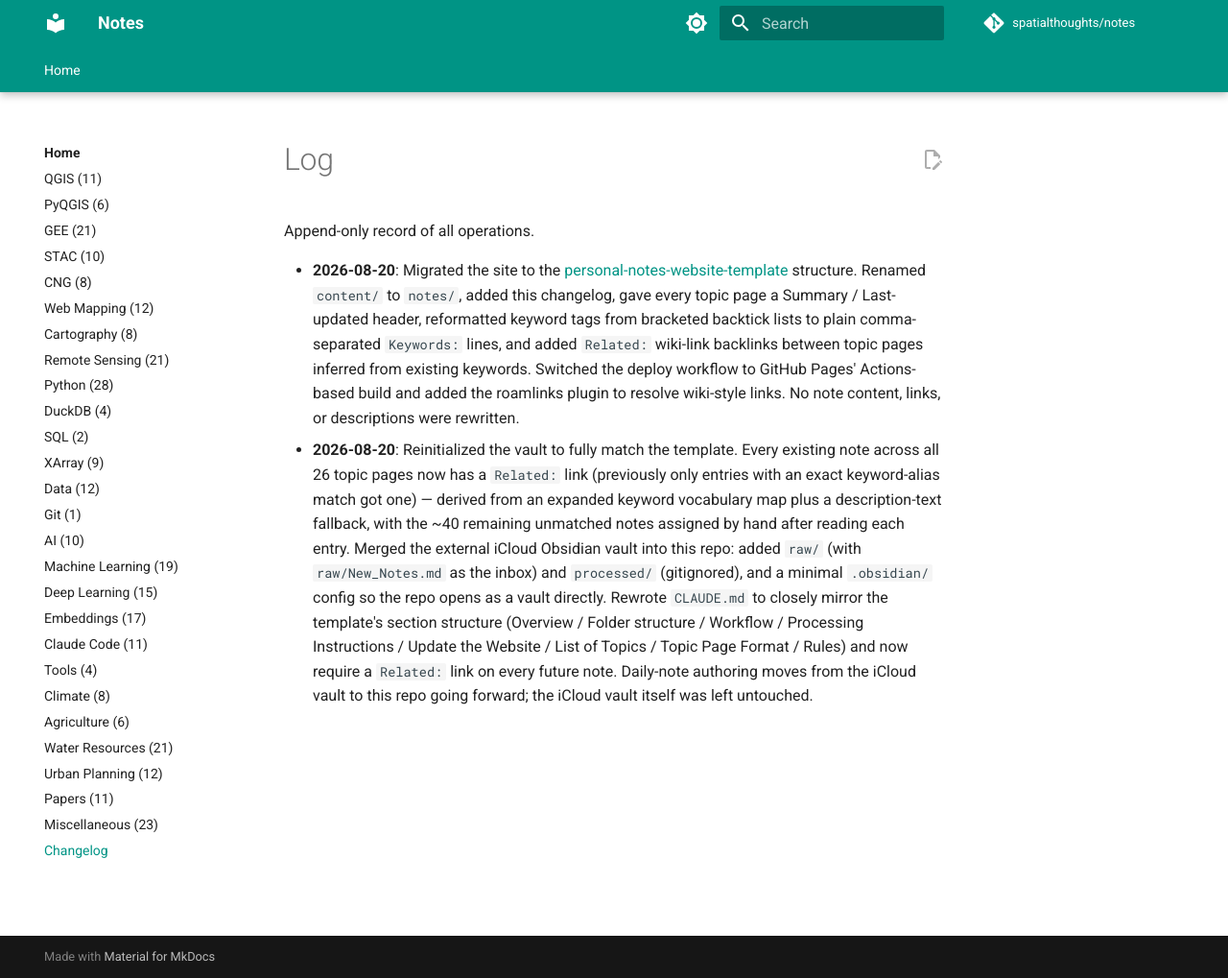
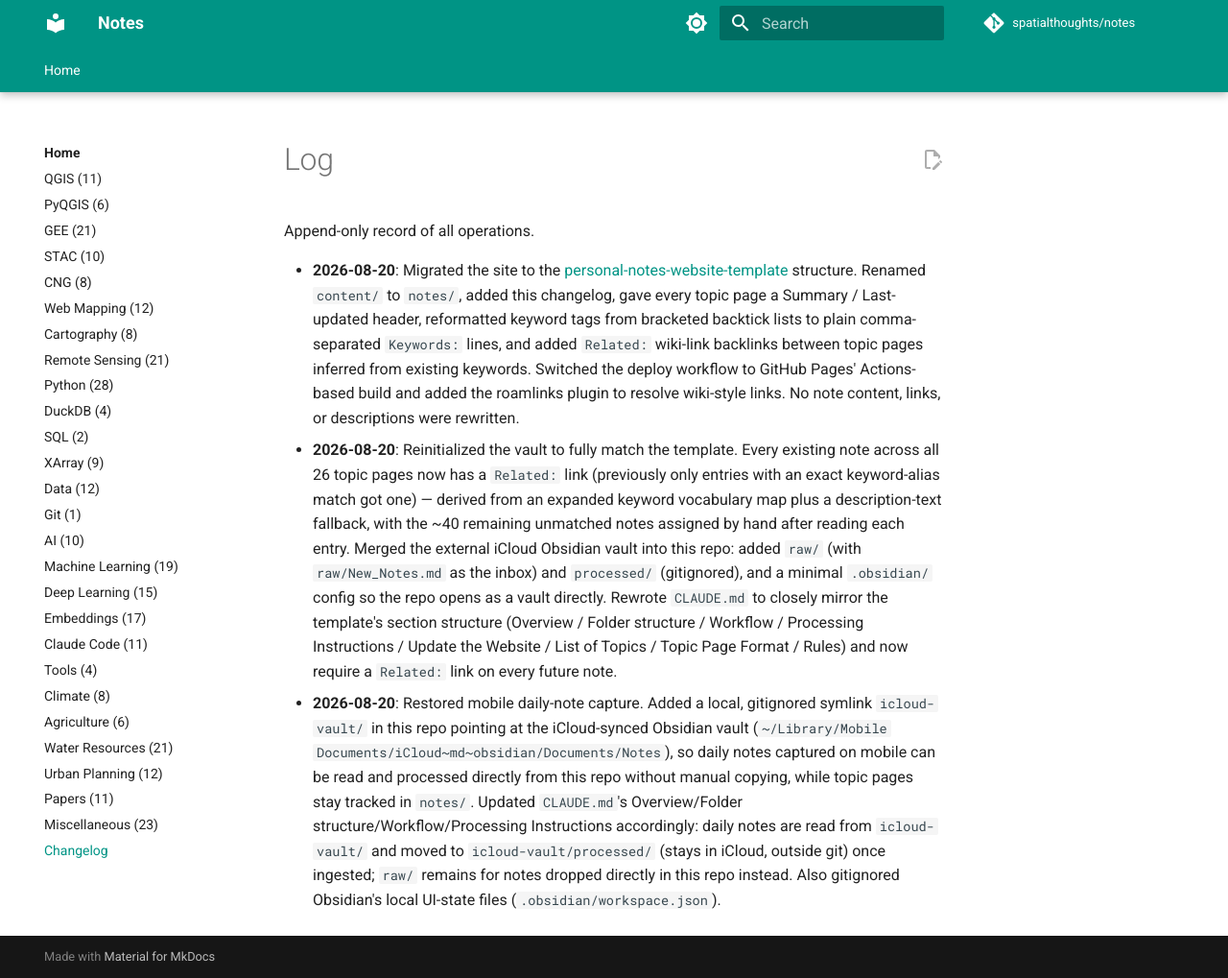
Before and after one commit to spatialthoughts/notes, an MkDocs documentation site: the page built from notes/log.md, in a window 1280 px wide and 1019 px high. Shown: the whole window at 96% size. Built offline with MkDocs 1.6.1 and Material for MkDocs 9.7.7, drawn with Linux system fonts in a browser that asks for light colours; comment, search, counter and statistics services are not loaded.

Commit message:
Restore mobile daily-note capture via local iCloud symlink
- Add a local, gitignored symlink icloud-vault/ pointing at the
  iCloud-synced Obsidian vault, so daily notes captured on mobile
  can be read/processed directly from this repo without manual
  copying. Topic pages remain the git-tracked source of truth.
- Update CLAUDE.md's Overview/Folder structure/Workflow/Processing
  Instructions: daily notes are read from icloud-vault/ and moved to
  icloud-vault/processed/ (stays in iCloud) once ingested; raw/
  remains for notes dropped directly in this repo.
- Gitignore Obsidian's local UI-state file (.obsidian/workspace.json).

Co-Authored-By: Claude Sonnet 5 <noreply@anthropic.com>

```diff
--- a/notes/log.md
+++ b/notes/log.md
@@ -3,4 +3,5 @@
 Append-only record of all operations.
 
 - **2026-08-20**: Migrated the site to the [personal-notes-website-template](https://github.com/spatialthoughts/personal-notes-website-template) structure. Renamed `content/` to `notes/`, added this changelog, gave every topic page a Summary / Last-updated header, reformatted keyword tags from bracketed backtick lists to plain comma-separated `Keywords:` lines, and added `Related:` wiki-link backlinks between topic pages inferred from existing keywords. Switched the deploy workflow to GitHub Pages' Actions-based build and added the roamlinks plugin to resolve wiki-style links. No note content, links, or descriptions were rewritten.
-- **2026-08-20**: Reinitialized the vault to fully match the template. Every existing note across all 26 topic pages now has a `Related:` link (previously only entries with an exact keyword-alias match got one) — derived from an expanded keyword vocabulary map plus a description-text fallback, with the ~40 remaining unmatched notes assigned by hand after reading each entry. Merged the external iCloud Obsidian vault into this repo: added `raw/` (with `raw/New_Notes.md` as the inbox) and `processed/` (gitignored), and a minimal `.obsidian/` config so the repo opens as a vault directly. Rewrote `CLAUDE.md` to closely mirror the template's section structure (Overview / Folder structure / Workflow / Processing Instructions / Update the Website / List of Topics / Topic Page Format / Rules) and now require a `Related:` link on every future note. Daily-note authoring moves from the iCloud vault to this repo going forward; the iCloud vault itself was left untouched.
+- **2026-08-20**: Reinitialized the vault to fully match the template. Every existing note across all 26 topic pages now has a `Related:` link (previously only entries with an exact keyword-alias match got one) — derived from an expanded keyword vocabulary map plus a description-text fallback, with the ~40 remaining unmatched notes assigned by hand after reading each entry. Merged the external iCloud Obsidian vault into this repo: added `raw/` (with `raw/New_Notes.md` as the inbox) and `processed/` (gitignored), and a minimal `.obsidian/` config so the repo opens as a vault directly. Rewrote `CLAUDE.md` to closely mirror the template's section structure (Overview / Folder structure / Workflow / Processing Instructions / Update the Website / List of Topics / Topic Page Format / Rules) and now require a `Related:` link on every future note.
+- **2026-08-20**: Restored mobile daily-note capture. Added a local, gitignored symlink `icloud-vault/` in this repo pointing at the iCloud-synced Obsidian vault (`~/Library/Mobile Documents/iCloud~md~obsidian/Documents/Notes`), so daily notes captured on mobile can be read and processed directly from this repo without manual copying, while topic pages stay tracked in `notes/`. Updated `CLAUDE.md`'s Overview/Folder structure/Workflow/Processing Instructions accordingly: daily notes are read from `icloud-vault/` and moved to `icloud-vault/processed/` (stays in iCloud, outside git) once ingested; `raw/` remains for notes dropped directly in this repo instead. Also gitignored Obsidian's local UI-state files (`.obsidian/workspace.json`).
```
Also changed, not shown: CLAUDE.md (+18 -11 lines), 1 other file.
